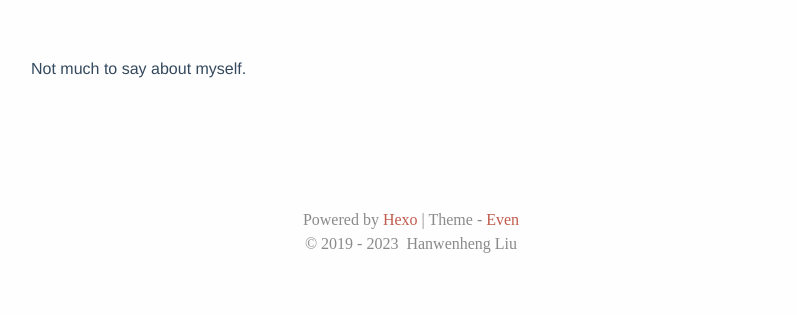
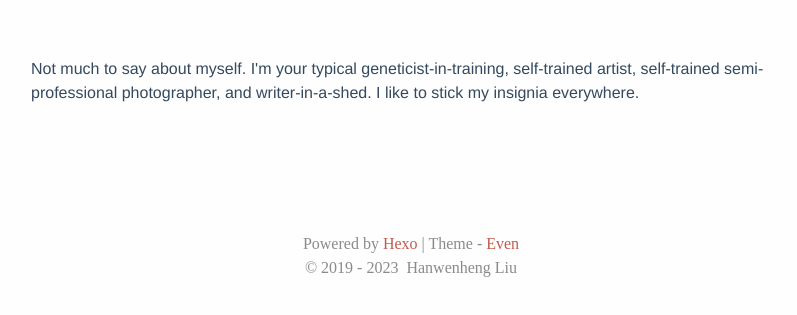
Before and after one commit to masterrite/masterrite.github.io, a plain HTML site: page about/index.html in a window 1280 px wide. Shown: the part 95-410 px from the top of the page, without its empty margins (229-1026 px from the left). Drawn offline with Linux system fonts and the light colour scheme; some icons are missing; a web font is replaced by a local one.

Commit message:
Site updated: 2023-10-17 23:08:49

```diff
--- a/about/index.html
+++ b/about/index.html
@@ -187,7 +187,7 @@
         <div id="content" class="content">
           <article class="post">
   <div class="post-content">
-    <p>Not much to say about myself. </p>
+    <p>Not much to say about myself. I'm your typical geneticist-in-training, self-trained artist, self-trained semi-professional photographer, and writer-in-a-shed. I like to stick my insignia everywhere.</p>
 
   </div>
 </article>
```
